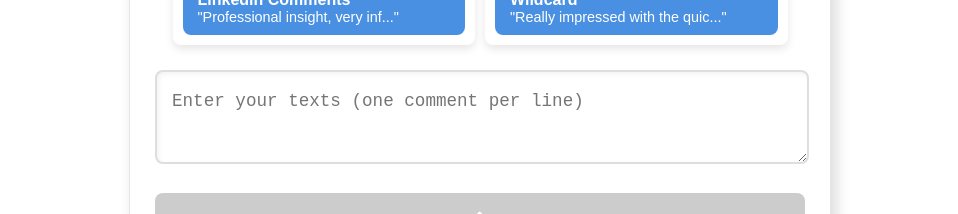
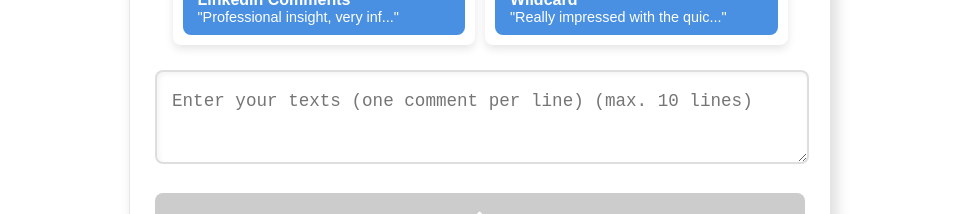
Before and after one commit to andrewericgao/finalproj, a React (Create React App) app: page / in a window 1280 px wide. Shown: the part 529-743 px from the top of the page, without its empty margins (160-1118 px from the left). Built offline with nearby package versions, Linux system fonts and the light colour scheme; what sentiment would draw is missing.

Commit message:
limit 10 lines

```diff
--- a/src/components/TextInputForm.jsx
+++ b/src/components/TextInputForm.jsx
@@ -147,7 +147,7 @@ const TextInputForm = ({ onAnalysisComplete, onTextChange }) => {
                     className="text-input"
                     value={text}
                     onChange={handleTextChange}
-                    placeholder="Enter your texts (one comment per line)"
+                    placeholder="Enter your texts (one comment per line) (max. 10 lines)"
                 />
                 <button type="submit" className={`submit-button ${isTextEntered ? '' : 'inactive'}`}>
                     <UpArrowIcon />
```
